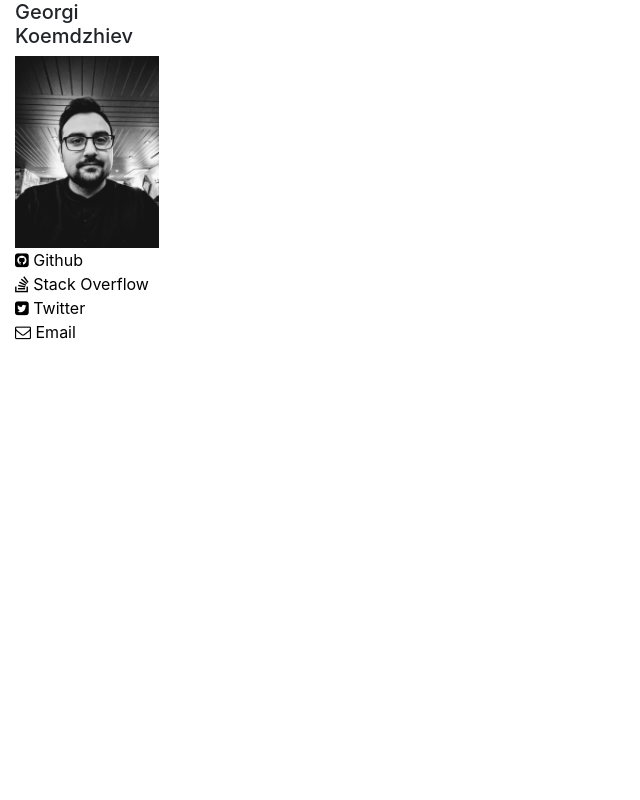
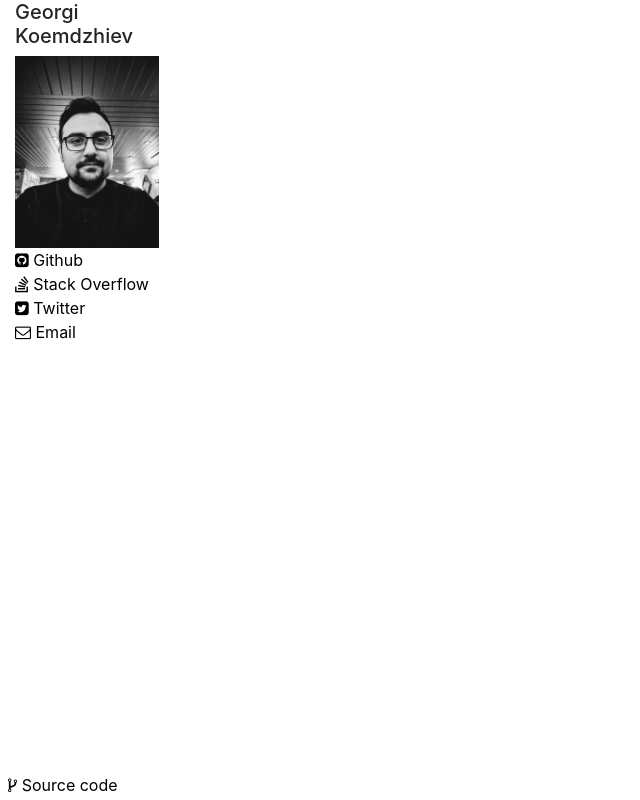
Before and after one commit to georgikoemdzhiev/georgiko.com, an Angular app: page / in a window 1280 px wide. Shown: the whole page, without its empty margins (0-640 px from the left). Built offline with nearby package versions, Linux system fonts and the light colour scheme.

Commit message:
Style fixes; added source code link

```diff
--- a/src/app/app.component.html
+++ b/src/app/app.component.html
@@ -1,6 +1,6 @@
 <div class="container-fluid">
   <div class="row">
-    <div class="col-2">
+    <div class="col-md-2">
       <h5>Georgi Koemdzhiev</h5>
       <img id="profile_pic" src="assets/profile_pic.jpg" alt="my profile picure">
       <ul class="list-unstyled">
@@ -22,6 +22,10 @@
             Email</a>
         </li>
       </ul>
+
+      <a id="source_code_link" class="fixed-bottom" href="https://github.com/georgikoemdzhiev/georgiko.com"
+        target="_blank"><i class="fa fa-code-fork"></i> Source code</a>
+
     </div>
   </div>
 </div>
--- a/src/app/app.component.scss
+++ b/src/app/app.component.scss
@@ -5,14 +5,12 @@ $icon-colour: black;
   height: 12em;
 }
 
-ul {
-  li {
-    i {
-      color: $icon-colour;
-    }
+a {
+  color: $icon-colour;
+  color: $icon-colour;
+}
 
-    a {
-      color: $icon-colour;
-    }
-  }
+#source_code_link{
+  padding-left: 0.5em;
+  padding-bottom: 0.2em;
 }
```
